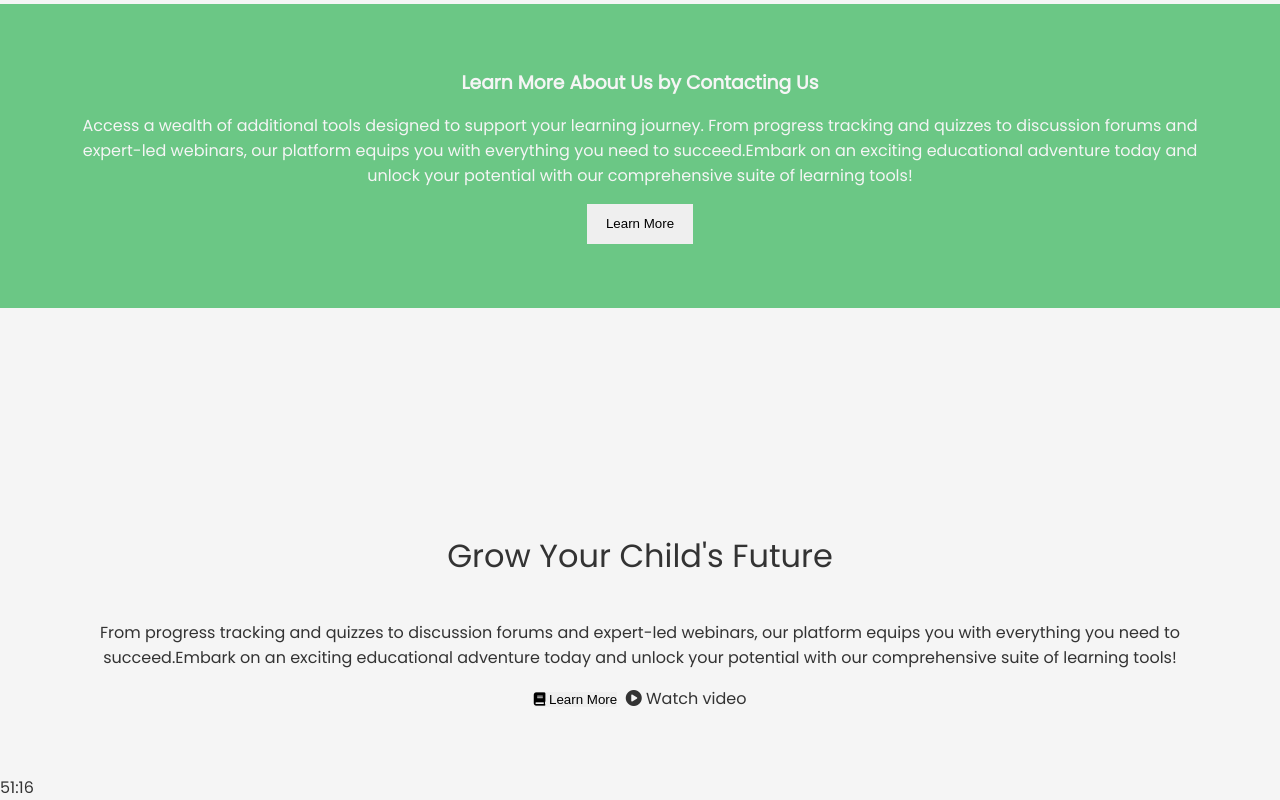
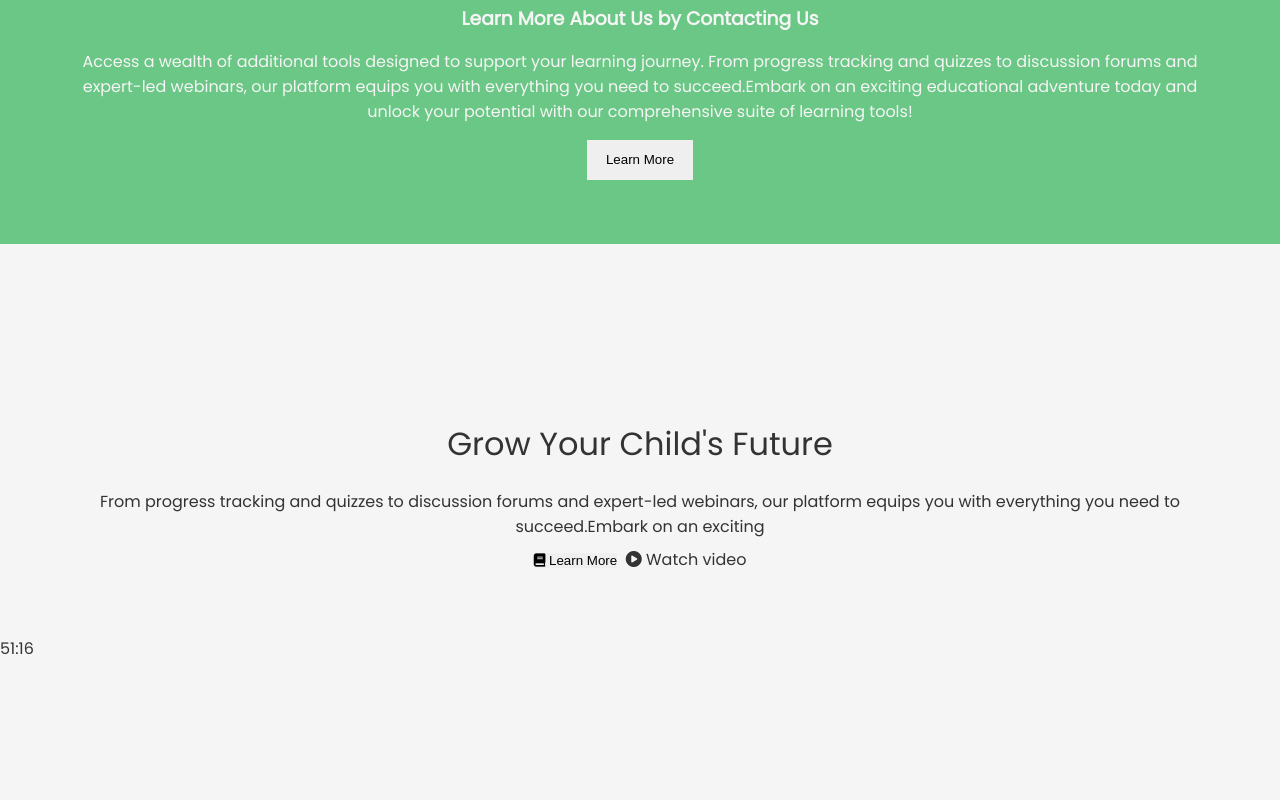
Before and after one commit to aaronBIOO/Website-Design, a plain HTML site: page index.html in a window 1280 px wide. Shown: the part 993-1793 px from the top of the page. After the commit the page ends 1654 px from the top, so only its background shows below. Drawn offline with Linux system fonts and the light colour scheme; a web font is replaced by a local one.

Commit message:
correction of margin and padding between sections

```diff
--- a/index.html
+++ b/index.html
@@ -80,7 +80,6 @@
             <p class="video_description">
                 From progress tracking and quizzes to discussion forums and expert-led webinars,
                  our platform equips you with everything you need to succeed.Embark on an exciting
-                educational adventure today and unlock your potential with our comprehensive suite of learning tools!
             </p>
             <div class="video_controls">
                 <button class="video_button video_button_primary">
--- a/style.css
+++ b/style.css
@@ -59,7 +59,7 @@ body {
 }
 
 .CLE_1 {
-    margin-bottom: 16rem;
+    margin-bottom: 12rem;
 }
 
 /* Call to action */
@@ -92,7 +92,7 @@ button {
     text-align: center;
     padding: 4rem;
     font-weight: 500;
-    margin-top: 10rem;
+    margin-top: 7rem;
 
 }
 
@@ -102,6 +102,6 @@ button {
 }
 
 .video_description {
-    margin-top: 1.5rem;
-    padding: 1rem;
+    margin-top: 0.8rem;
+    padding: 0.5rem;
 }
```
